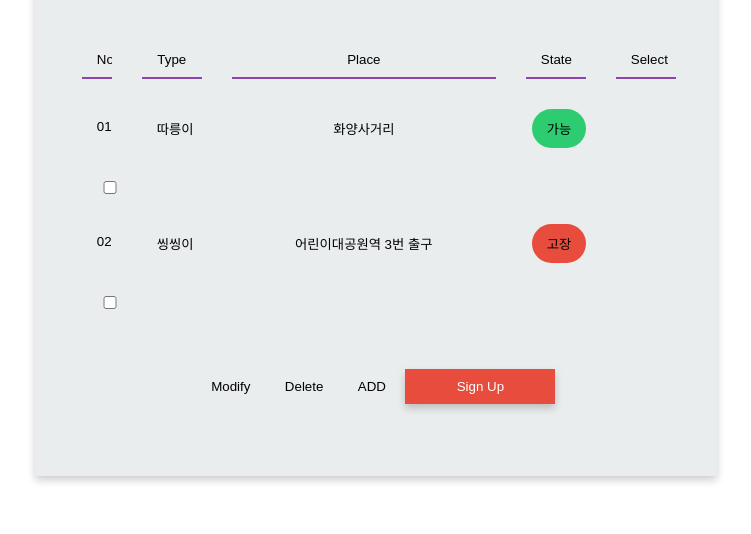
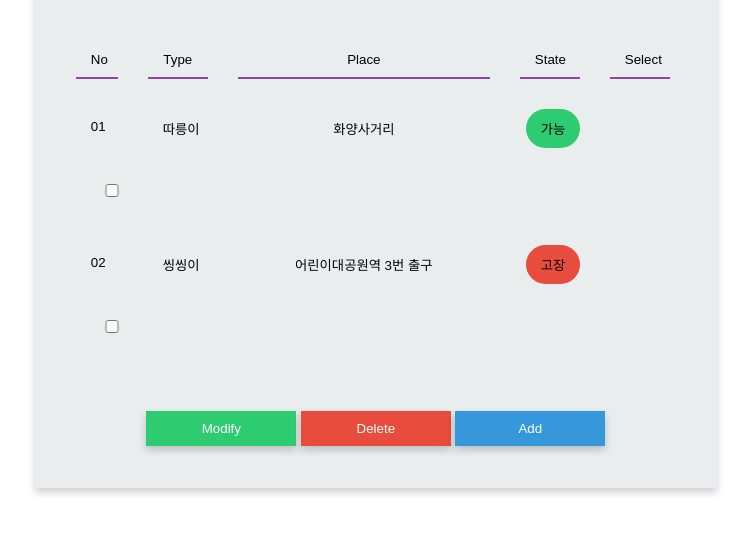
Before and after one commit to reyeon1209/Database_Project_2, a plain HTML site: page 관리자/vehicle.html in a window 1280 px wide. Shown: the part 166-700 px from the top of the page, without its empty margins (226-977 px from the left). Drawn offline with Linux system fonts and the light colour scheme.

Commit message:
Vehicle 수정

```diff
--- a/관리자/css/vehicle.css
+++ b/관리자/css/vehicle.css
@@ -5,8 +5,7 @@
 
 .no {
     float: left;
-    width: 5%;
-    margin-left: 1%;
+    width: 7%;
     text-align: center;
 }
 
@@ -19,7 +18,7 @@
 
 .place {
     float: left;
-    width: 44%;
+    width: 42%;
 	margin-right: 5%;
 }
 
@@ -30,6 +29,12 @@
 
 .state, .select_head {
     width: 10%;
+}
+
+.select {
+	width: 5%;
+	margin-top: 1%;
+	margin-left: 1%;
 }
 
 .btn_able {
@@ -48,7 +53,7 @@
 	width: 10%;
 }
 
-.btn_signin, .btn_signup {
+.btn_modify, .btn_delete, .btn_add {
 	position: relative;
 	display: inline-block;
 	margin: 0 auto;
@@ -60,24 +65,32 @@
 	box-shadow: 0 4px 8px 0 rgba(0,0,0,0.2);
 }
 
-.btn_signin:hover, .btn_signup:hover {
+.btn_modify:hover, .btn_delete:hover, .btn_add:hover {
 	font-size: 15px;
 	font-weight: bold;
 	box-shadow: 0 8px 16px 0 rgba(0,0,0,0.3);
 }
 
-.btn_signin {
+.btn_modify {
 	background-color: #2ECC71;
 }
 
-.btn_signin:hover {
+.btn_modify:hover {
 	background-color: #239B56;
 }
 
-.btn_signup {
+.btn_delete {
 	background-color: #E74C3C;
 }
 
-.btn_signup:hover {
+.btn_delete:hover {
 	background-color: #B03A2E;
 }
+
+.btn_add {
+	background-color: #3498DB;
+}
+
+.btn_add:hover {
+	background-color: #2874A6;
+}
--- a/관리자/vehicle.html
+++ b/관리자/vehicle.html
@@ -27,21 +27,20 @@
                         <input class="type" type="button" name="type" value="따릉이">
                         <input class="place" type="button" name="place" value="화양사거리">
 						<input class="btn_able" type="button" name="able" value="가능">
-						<label><input class="select" type="checkbox" name="select" value=""></label>
+						<label><input class="select" type="checkbox" name="select" value=""><br></label>
 						<br>
 						<input class="no" type="button" name="no" value="02">
                         <input class="type" type="button" name="type" value="씽씽이">
                         <input class="place" type="button" name="place" value="어린이대공원역 3번 출구">
 						<input class="btn_unable" type="button" name="unable" value="고장">
-						<label><input class="select" type="checkbox" name="select" value=""></label>
+						<label><input class="select" type="checkbox" name="select" value=""><br></label>
 						<br>
                     </div>
 
 					<div class="btns">
 						<input class="btn_modify" type="button" name="modify" value="Modify">
-						<input class="btn_delete" type="button" name="modify" value="Delete">
-						<input class="btn_add" type="button" name="modify" value="ADD">
-						<a href="signUp.html"><input class="btn_signup" type="button" name="sign_up" value="Sign Up"></a>
+						<input class="btn_delete" type="button" name="delete" value="Delete">
+						<input class="btn_add" type="button" name="add" value="Add">
 					</div>
 				</div>
 			</div>
```
